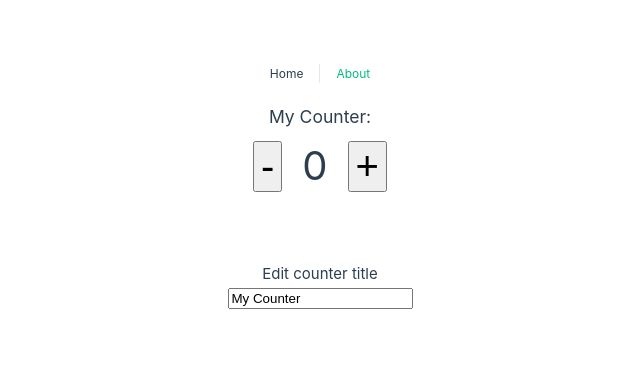
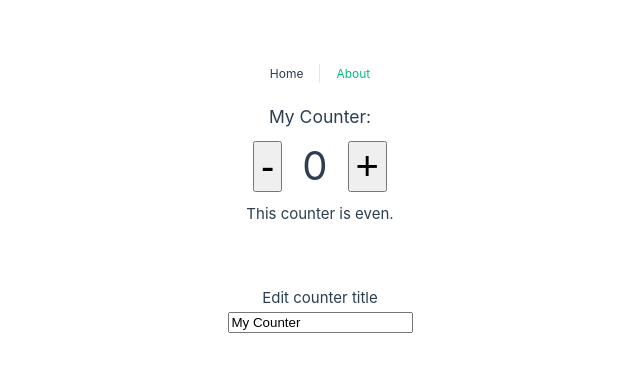
Before and after one commit to erwinmacaraig/learning-vue-composition, a Vue app: page / in a window 1280 px wide. Shown: the top 372 px of the page, without its empty margins (320-960 px from the left). Built offline with nearby package versions, Linux system fonts and the light colour scheme.

Commit message:
add watcher and demo on watcher in which the data to watch for is a reactive object

```diff
--- a/src/views/HomeView.vue
+++ b/src/views/HomeView.vue
@@ -3,10 +3,13 @@
   <div class="home">
   <h3>{{ counterData.title }}:</h3>
     <div>
-    <button @click="decreaseCounter" class="btn">-</button>
-    <span class="counter">{{counterData.count}}</span>
-    <button @click="increaseCounter" class="btn">+</button>
+      <button @click="decreaseCounter(3)" class="btn">-</button>
+      <span class="counter">{{counterData.count}}</span>
+      <button @click="increaseCounter(2)" class="btn">+</button>
     </div>
+
+    <p>This counter is {{oddOrEven}}.</p>
+
     <div class="edit">
       <h4>Edit counter title</h4>
       <input type="text" v-model="counterData.title">
@@ -59,7 +62,7 @@ export default {
  -->
 
 <script setup>
-  import { ref, reactive } from  'vue'
+  import { ref, reactive, computed, watch } from  'vue'
 
   const counter = ref(0)
   const counterTitle = ref('My Counter')
@@ -68,14 +71,26 @@ export default {
     title: 'My Counter'
   })
 
-  const increaseCounter = () => {
+  const oddOrEven = computed(() => {
+    if (counterData.count % 2 === 0){
+      return 'even';
+    }
+    return 'odd';
+  })
+  const increaseCounter = (amount) => {
     counter.value++
-    counterData.count++
+    counterData.count+=amount
   }
-  const decreaseCounter = () => {
+  const decreaseCounter = (amount) => {
     counter.value--
-    counterData.count--
+    counterData.count-=amount
   }
+
+  watch(() => counterData.count, (newValue, oldValue) => {
+    if (newValue >= 20) {
+      alert('Reached limit to trigger watcher')
+    }
+  })
 </script>
 
 <style>
```
